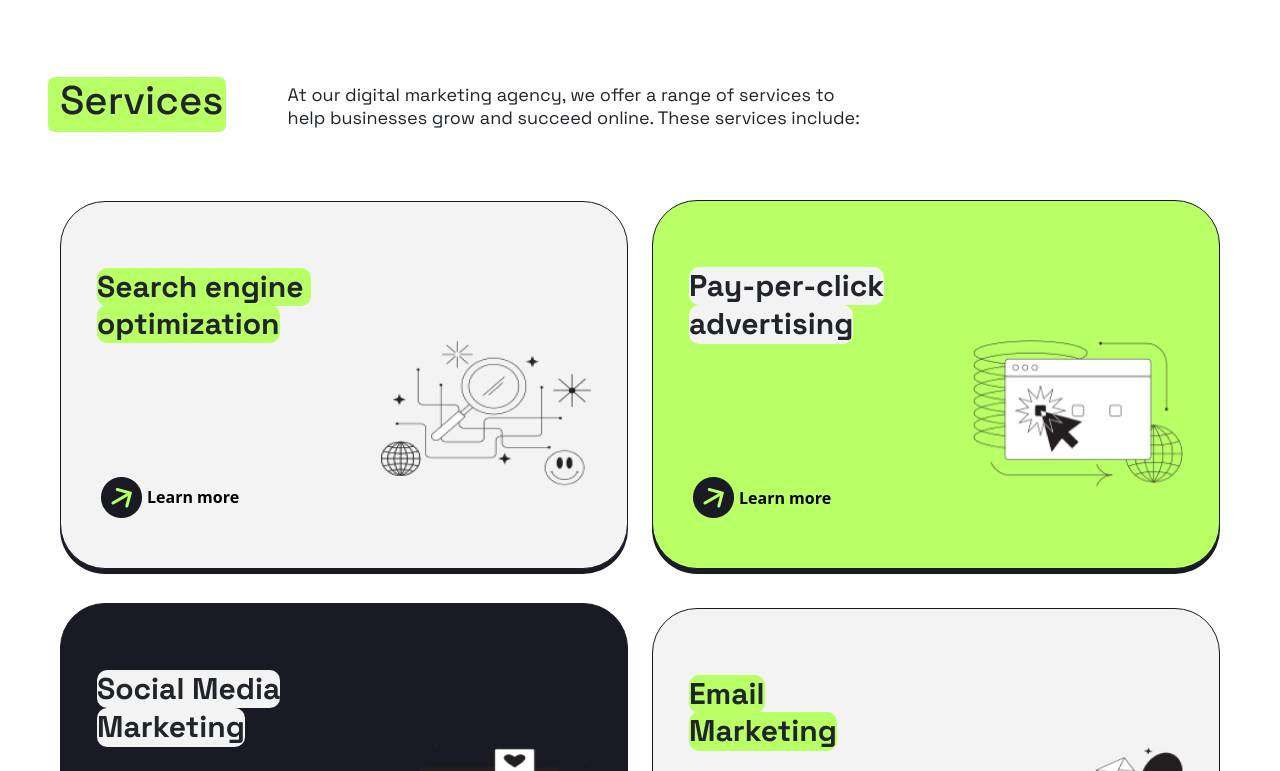
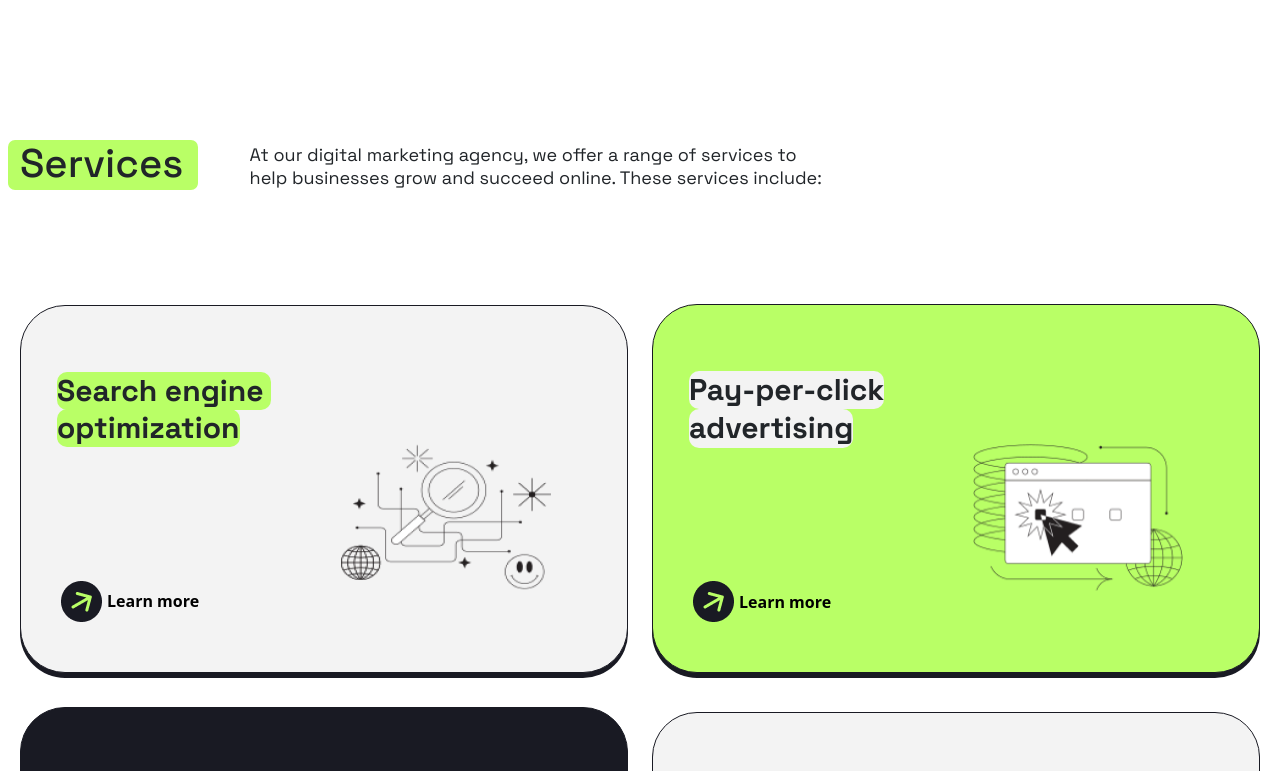
Before and after one commit to yulita123456/magang_yulita, a plain HTML site: page index.html in a window 1280 px wide. Shown: the part 831-1602 px from the top of the page. Drawn offline with nearby package versions, Linux system fonts and the light colour scheme.

Commit message:
commit lagi

```diff
--- a/css/index.css
+++ b/css/index.css
@@ -9,10 +9,10 @@
 }
 
 .container {
+    padding: 50px;
     margin-left: auto;
     margin-right: auto;
-    max-width: 1200px;
-    margin: 0 auto;
+    max-width: 1850px;
     padding: 0 20px;
     /* background-color: rgb(164, 108, 56); */
 }
@@ -20,6 +20,7 @@
 .row {
     display: flex;
     align-items: center;
+    margin-top: 20px;
 }
 
 .logo-container {
@@ -44,8 +45,6 @@
     width: Hug (811px)px;
     height: Hug (68px)px;
     margin-top: 20px;
-
-
 }
 
 .nav-list li {
@@ -160,23 +159,23 @@
     background-color: #B9FF66;
     background-size: auto;
     margin-top: 115px;
-    margin-right: 50px;
+    margin-right: 40px;
     width: 15%;
-    height: 55px;
+    height: 50px;
     border-radius: 7px;
     gap: 40px;
     font-family: 'Space Grotesk';
-    text-align: left;
-
+    padding: -10px;
 }
 .container .col-lg-5-7{
     margin-top: 20px;
-    margin-bottom: -20px;
+    margin-bottom: -40px;
 }
 .col-lg-7{
     font-family: 'Space Grotesk';
     margin-top: 140px;
     margin-bottom: 20px;
+    margin-left: 0px;
     width: 600px;
     height: 46px;
     gap: 40px;
@@ -260,7 +259,6 @@
     width: 221px;
     border-radius: 10px;
     text-align: left;
-    display: flex;
     margin-bottom: 20px;
     font-size: 30px;
     font-weight: bold;
@@ -286,7 +284,6 @@
     width: 221px;
     border-radius: 10px;
     text-align: left;
-    display: flex;
     margin-bottom: 20px;
     font-size: 30px;
     font-weight: bold;
```
